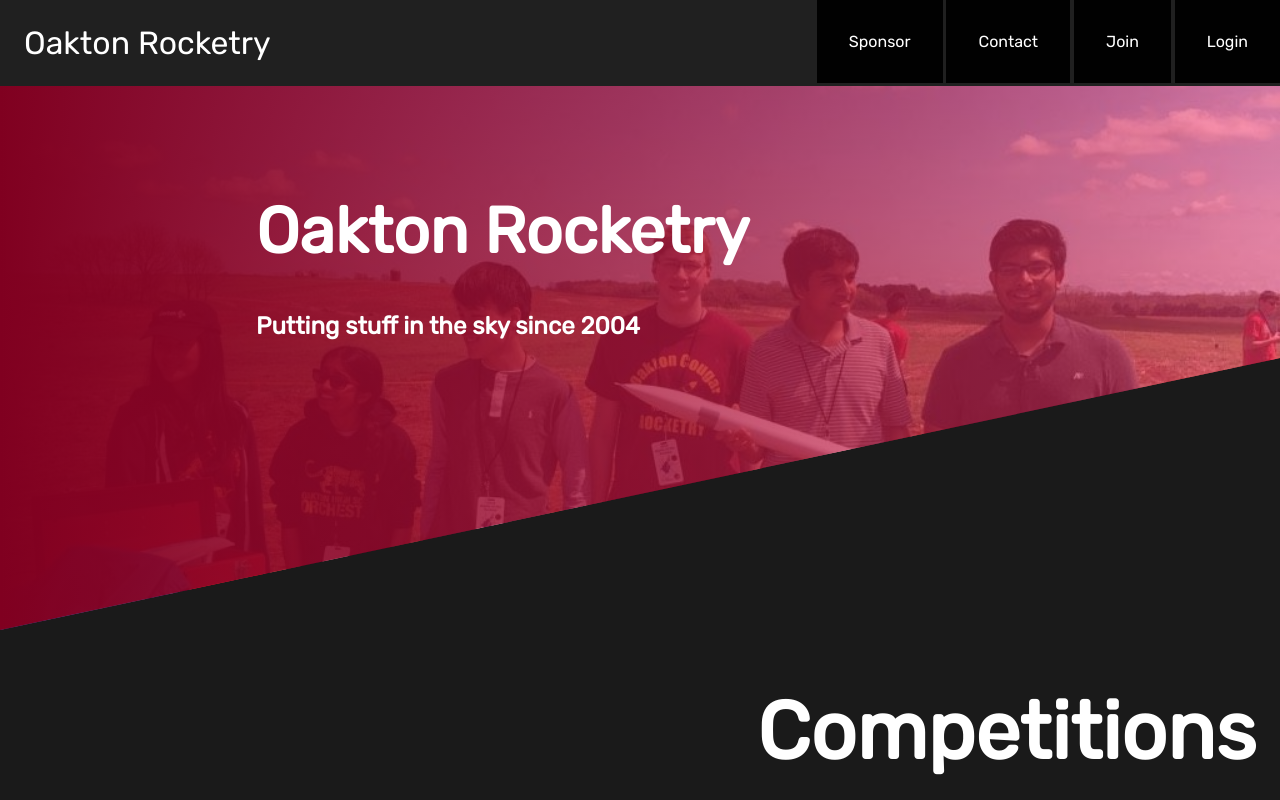
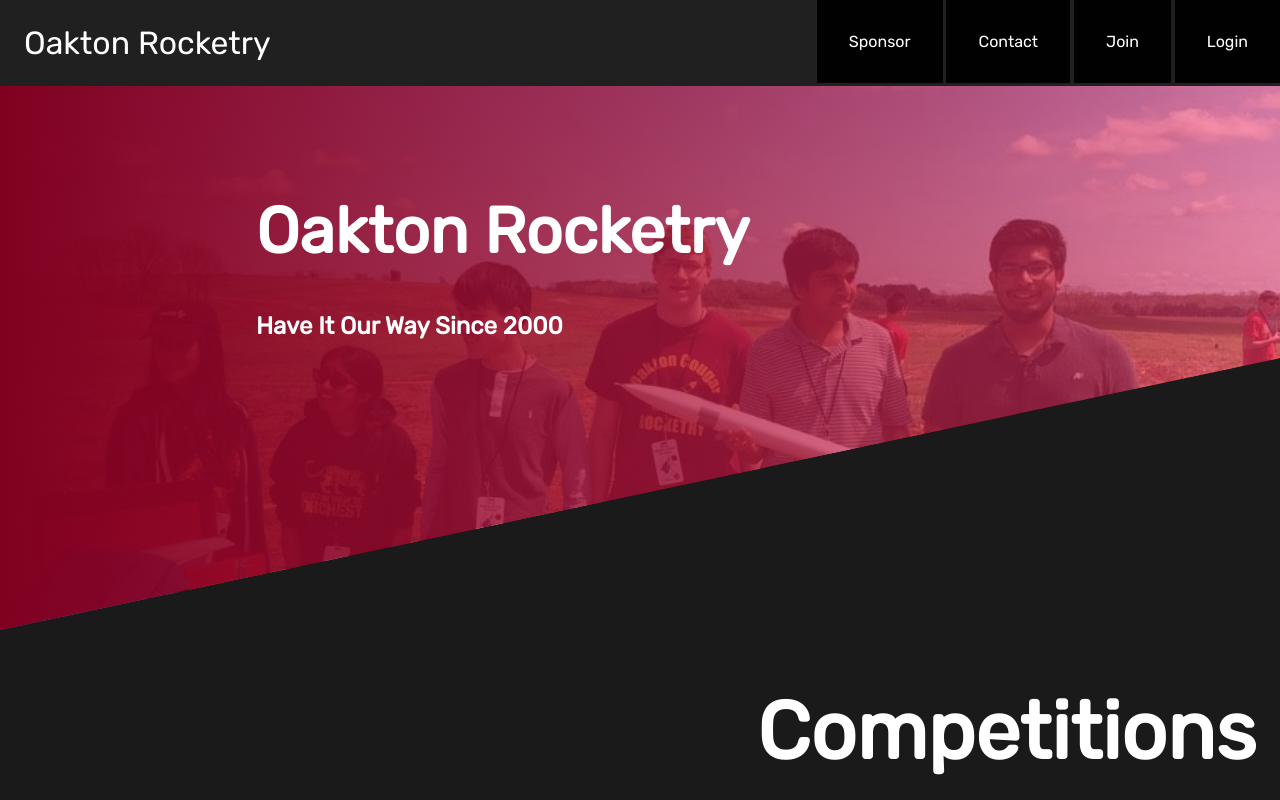
Before and after one commit to dgramop/oaktonrocketry.github.io, a plain HTML site: page index.html in a window 1280 px wide. Shown: the top 800 px of the page. Drawn offline with Linux system fonts and the light colour scheme.

Commit message:
Update index.html

```diff
--- a/index.html
+++ b/index.html
@@ -34,7 +34,7 @@
         <div href="https://mail.webcult.org" class="btn burg">Login</div>
       </div>
   </header>
-  <div class="slide"><h1>Oakton Rocketry</h1><h2>Putting stuff in the sky since 2004</h2></div>
+  <div class="slide"><h1>Oakton Rocketry</h1><h2>Have It Our Way Since 2000</h2></div>
   <div class="mulch"><h1>Competitions</h1>
     <center><div class="deck"><center>
       <div class="card" style="position:relative;top:-8rem"><h2>NASA Student Launch Initiative</h2>The mission is to design, construct and fly a sounding rocket with an electronic payload using an commercial G motor to an altitude between 1100 feet and 1800 feet, which will be recovered safely. Telemetry will be transmitted to a ground station and displayed in real time. The rocket and payload will also be used to promote the Rocketry Club’s educational outreach program.</div>
```
